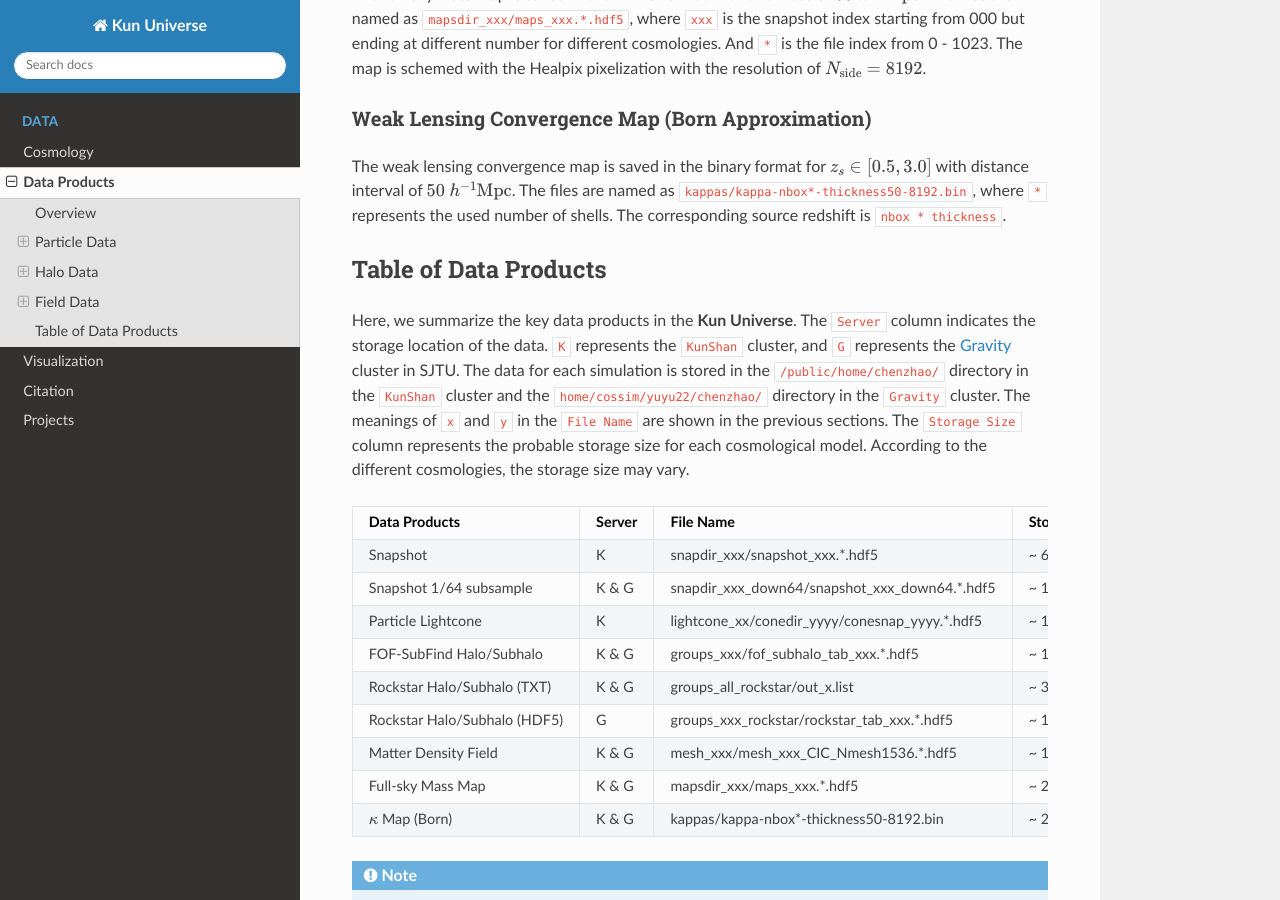
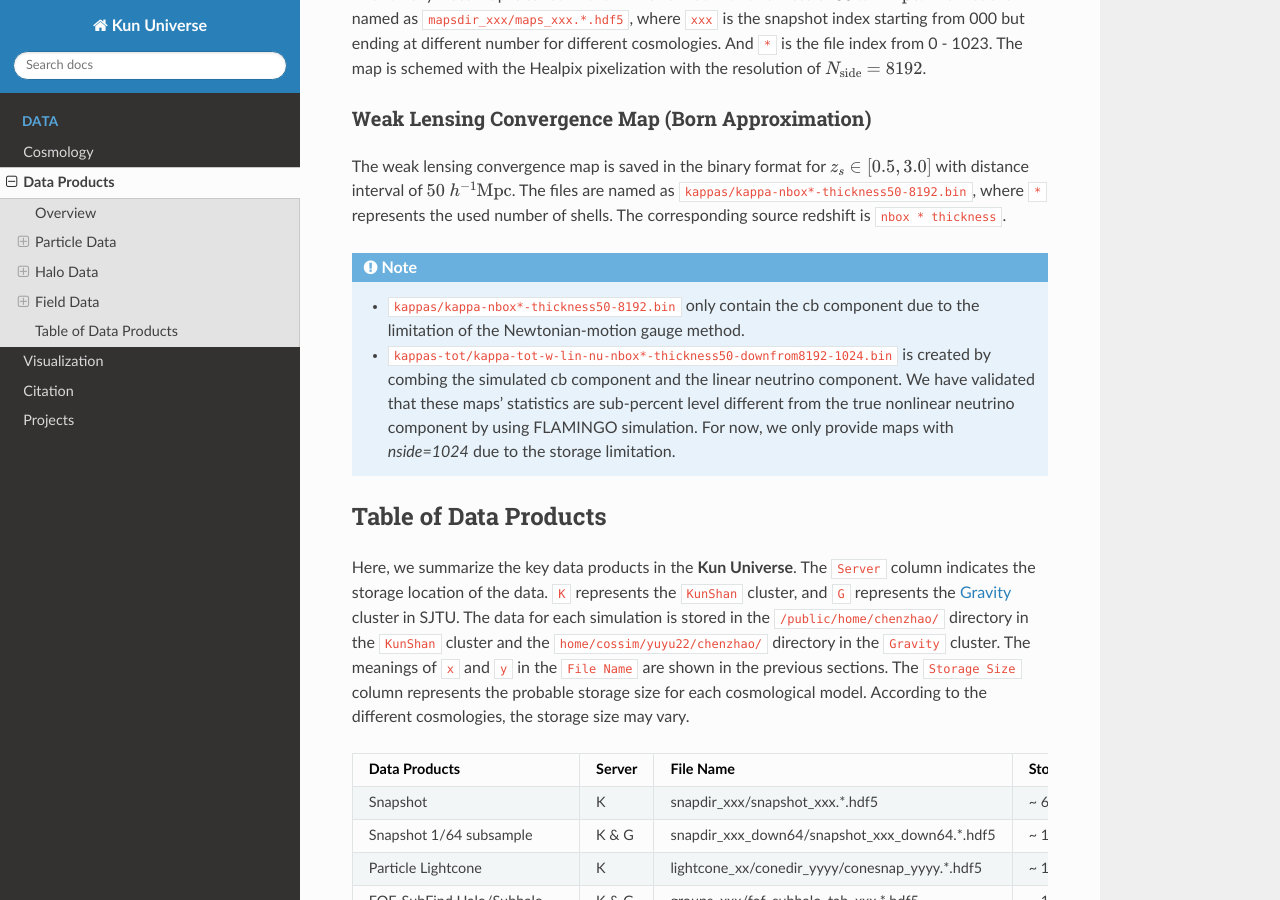
Before and after one commit to czymh/KunSimulation, a Sphinx documentation site: the page built from docs/source/dataproducts.rst, in a window 1280 px wide and 900 px high, scrolled down 1945 px. Built offline with Sphinx 7.4.7 and the Read the Docs theme 3.1.0, drawn with Linux system fonts in a browser that asks for light colours.

Commit message:
add kappa-tot

```diff
--- a/docs/source/dataproducts.rst
+++ b/docs/source/dataproducts.rst
@@ -86,6 +86,10 @@ The weak lensing convergence map is saved in the binary format for :math:`z_s \i
 The files are named as ``kappas/kappa-nbox*-thickness50-8192.bin``, where ``*`` represents the used number of shells.
 The corresponding source redshift is ``nbox * thickness``.
 
+.. note::
+   * ``kappas/kappa-nbox*-thickness50-8192.bin`` only contain the cb component due to the limitation of the Newtonian-motion gauge method.
+   * ``kappas-tot/kappa-tot-w-lin-nu-nbox*-thickness50-downfrom8192-1024.bin`` is created by combing the simulated cb component and the linear neutrino component. We have validated that these maps' statistics are sub-percent level different from the true nonlinear neutrino component by using FLAMINGO simulation. For now, we only provide maps with `nside=1024` due to the storage limitation.
+
 
 Table of Data Products
 ----------------------
```
